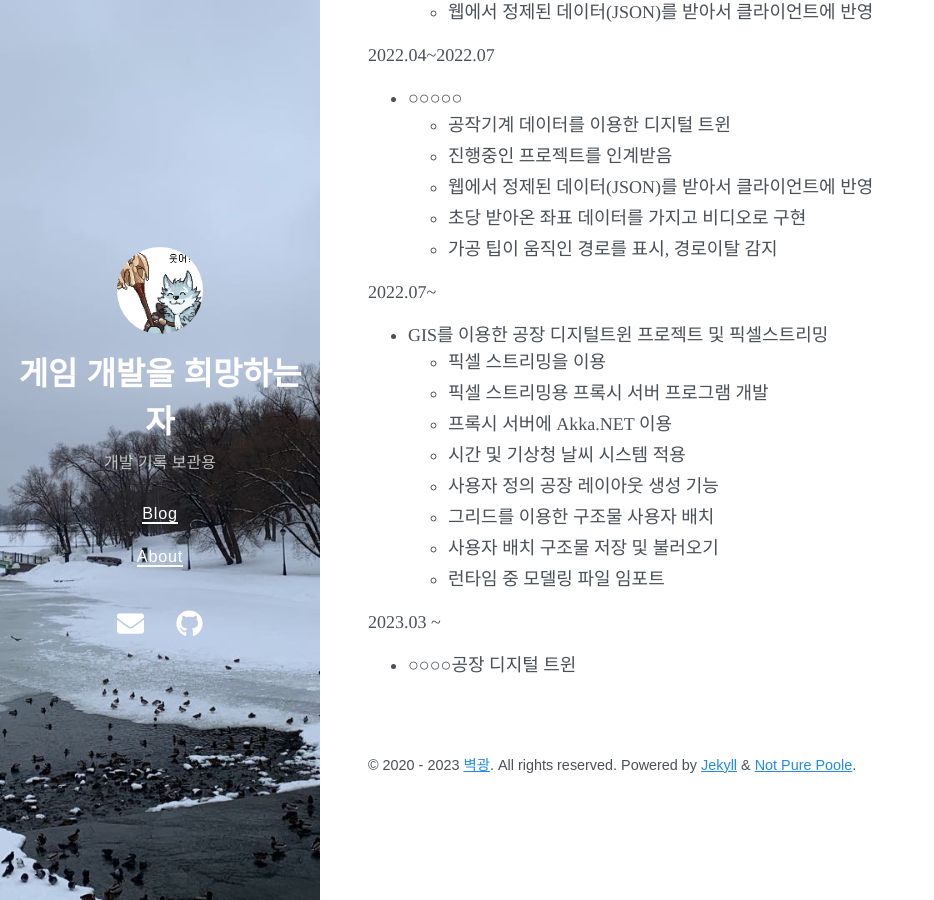
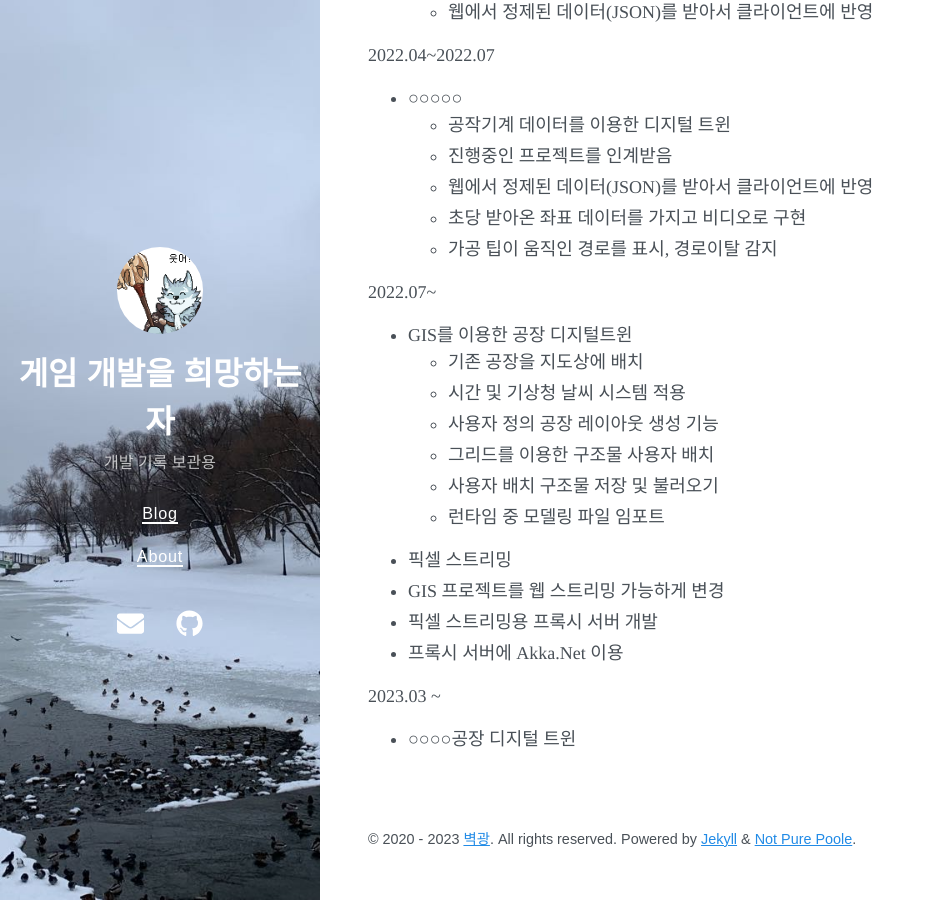
Before and after one commit to bu30808/bu30808.github.io, a Jekyll site: the page built from about.md, in a window 1280 px wide and 900 px high, scrolled down 937 px. Shown: the whole window, without its empty margins (0-934 px from the left). Built offline with Jekyll 4.4.1, drawn with Linux system fonts in a browser that asks for light colours; nearby versions of some CDN libraries.

Commit message:
Update about.md

```diff
--- a/about.md
+++ b/about.md
@@ -50,16 +50,19 @@ title: 이력
 
 
 2022.07~
-* GIS를 이용한 공장 디지털트윈 프로젝트 및 픽셀스트리밍
-  * 픽셀 스트리밍을 이용
-  * 픽셀 스트리밍용 프록시 서버 프로그램 개발
-  * 프록시 서버에 Akka.NET 이용
+* GIS를 이용한 공장 디지털트윈
+  * 기존 공장을 지도상에 배치
   * 시간 및 기상청 날씨 시스템 적용
   * 사용자 정의 공장 레이아웃 생성 기능
   * 그리드를 이용한 구조물 사용자 배치
   * 사용자 배치 구조물 저장 및 불러오기
   * 런타임 중 모델링 파일 임포트
 
+* 픽셀 스트리밍
+ * GIS 프로젝트를 웹 스트리밍 가능하게 변경
+ * 픽셀 스트리밍용 프록시 서버 개발
+ * 프록시 서버에 Akka.Net 이용
+
 
 2023.03 ~
 * ○○○○공장 디지털 트윈
```
